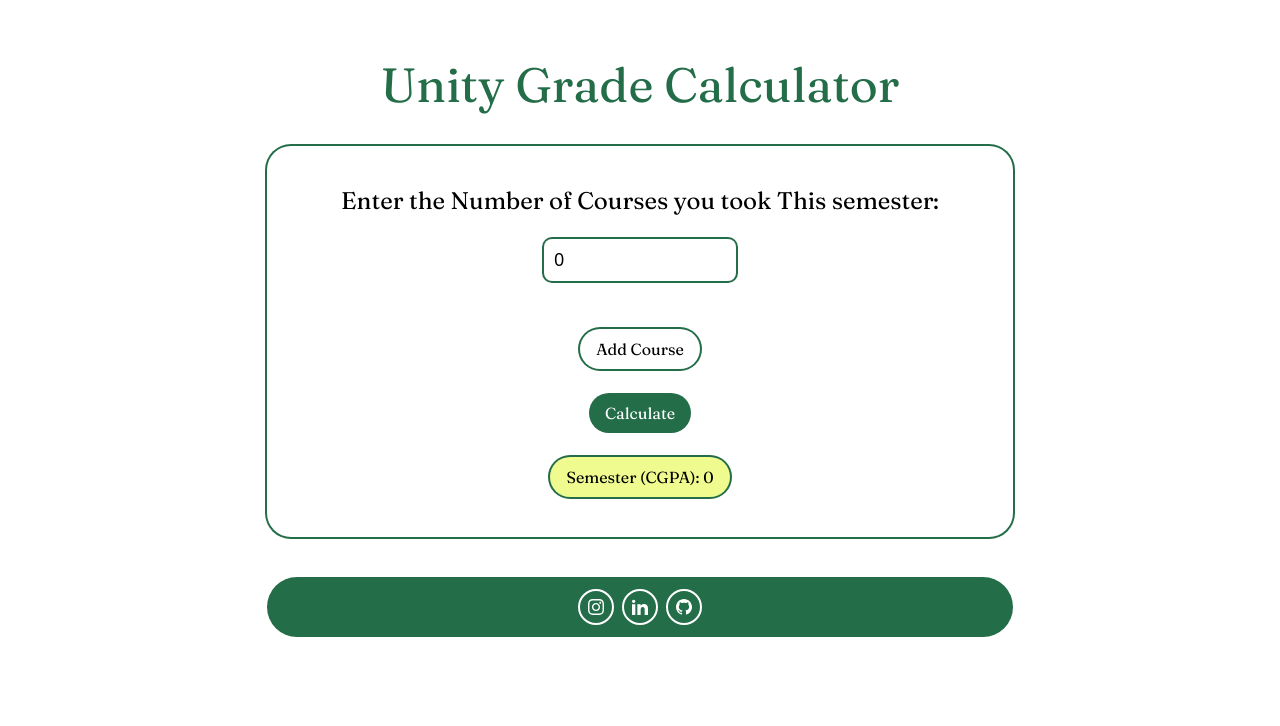
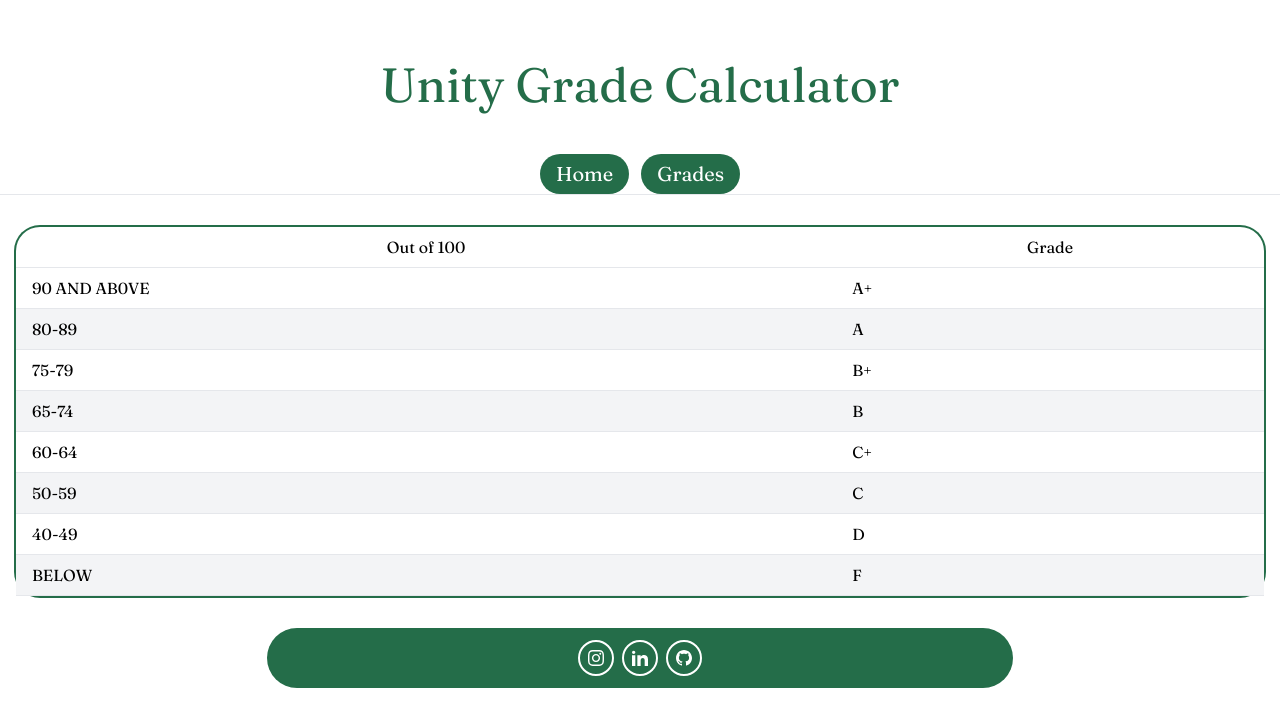
Before and after one commit to itskidus02/UU-GRADE-CALCULATOR, a React (Vite) app: page /grades in a window 1280 px wide. Shown: the top 726 px of the page. Built offline with nearby package versions, Linux system fonts and the light colour scheme.

Commit message:
grades page

```diff
--- a/package.json
+++ b/package.json
@@ -11,7 +11,8 @@
   },
   "dependencies": {
     "react": "^18.2.0",
-    "react-dom": "^18.2.0"
+    "react-dom": "^18.2.0",
+    "react-router-dom": "^6.22.0"
   },
   "devDependencies": {
     "@types/react": "^18.2.43",
--- a/src/App.jsx
+++ b/src/App.jsx
@@ -1,4 +1,6 @@
 import Calculator from "./components/Calcutator";
+import { BrowserRouter as Router, Routes, Route, Link } from "react-router-dom";
+import Grades from "./components/grades";
 
 function App() {
   return (
@@ -7,12 +9,32 @@ function App() {
         Unity Grade Calculator
       </h1>
 
-      <Calculator />
+      <Router>
+        <div>
+          <nav className="text-center text-[#246d49]  font-fraunces mt-10 text-xl">
+            <ul className="flex justify-center gap-3">
+              <li className="bg-[#246d49] text-white border-collapse rounded-full py-2 px-4 font-fraunces">
+                <Link to="/">Home</Link>
+              </li>
+              <li className="bg-[#246d49] text-white border-collapse rounded-full py-2 px-4 font-fraunces">
+                <Link to="/grades">Grades</Link>
+              </li>
+            </ul>
+          </nav>
+
+          <hr />
+
+          <Routes>
+            <Route path="/" element={<Calculator />} />
+            <Route path="/grades" element={<Grades />} />
+          </Routes>
+        </div>
+      </Router>
+
       <div className="bg-[#246d49] mx-auto w-7/12  rounded-full px-3 mt-4">
         <div className="mb-6 flex justify-center py-2">
-
           <a
-          target="blank"
+            target="blank"
             href="https://www.instagram.com/itskidus95/"
             type="button"
             className="m-1 h-9 w-9 rounded-full border-2 border-white uppercase leading-normal text-white transition duration-150 ease-in-out hover:bg-black hover:bg-opacity-5 focus:outline-none focus:ring-0"
@@ -30,7 +52,7 @@ function App() {
           </a>
 
           <a
-          target="blank"
+            target="blank"
             href="https://www.linkedin.com/in/kidus-asebe-952a63279/"
             type="button"
             className="m-1 h-9 w-9 rounded-full border-2 border-white uppercase leading-normal text-white transition duration-150 ease-in-out hover:bg-black hover:bg-opacity-5 focus:outline-none focus:ring-0"
@@ -48,7 +70,7 @@ function App() {
           </a>
 
           <a
-          target="blank"
+            target="blank"
             href="https://www.github.com/itskidus02/"
             type="button"
             className="m-1 h-9 w-9 rounded-full border-2 border-white uppercase leading-normal text-white transition duration-150 ease-in-out hover:bg-black hover:bg-opacity-5 focus:outline-none focus:ring-0"
--- /dev/null
+++ b/src/components/Grades.jsx
@@ -0,0 +1,39 @@
+
+
+const Grades = () => {
+  const data = [
+    { subject: '90 AND AB0VE', grade: 'A+' },
+    { subject: '80-89', grade: 'A' },
+    { subject: '75-79', grade: 'B+' },
+    { subject: '65-74', grade: 'B' },
+    { subject: '60-64', grade: 'C+' },
+    { subject: '50-59', grade: 'C' },
+    { subject: '40-49', grade: 'D' },
+    { subject: 'BELOW', grade: 'F' },
+
+  ];
+
+  return (
+    <div className="container font-fraunces  mt-4 rounded-3xl mx-auto p-4">
+
+      <table className="min-w-full ring-2 ring-[#246d49] rounded-3xl ">
+        <thead>
+          <tr>
+            <th className="py-2 px-4 border-b">Out of 100</th>
+            <th className="py-2 px-4 border-b">Grade</th>
+          </tr>
+        </thead>
+        <tbody>
+          {data.map((row, index) => (
+            <tr key={index} className={(index + 1) % 2 === 0 ? 'bg-gray-100' : ''}>
+              <td className="py-2 px-4 border-b">{row.subject}</td>
+              <td className="py-2 px-4 border-b">{row.grade}</td>
+            </tr>
+          ))}
+        </tbody>
+      </table>
+    </div>
+  );
+};
+
+export default Grades;
```
Also changed, not shown: 1 other file (tests, documents, lock files or other folders).
